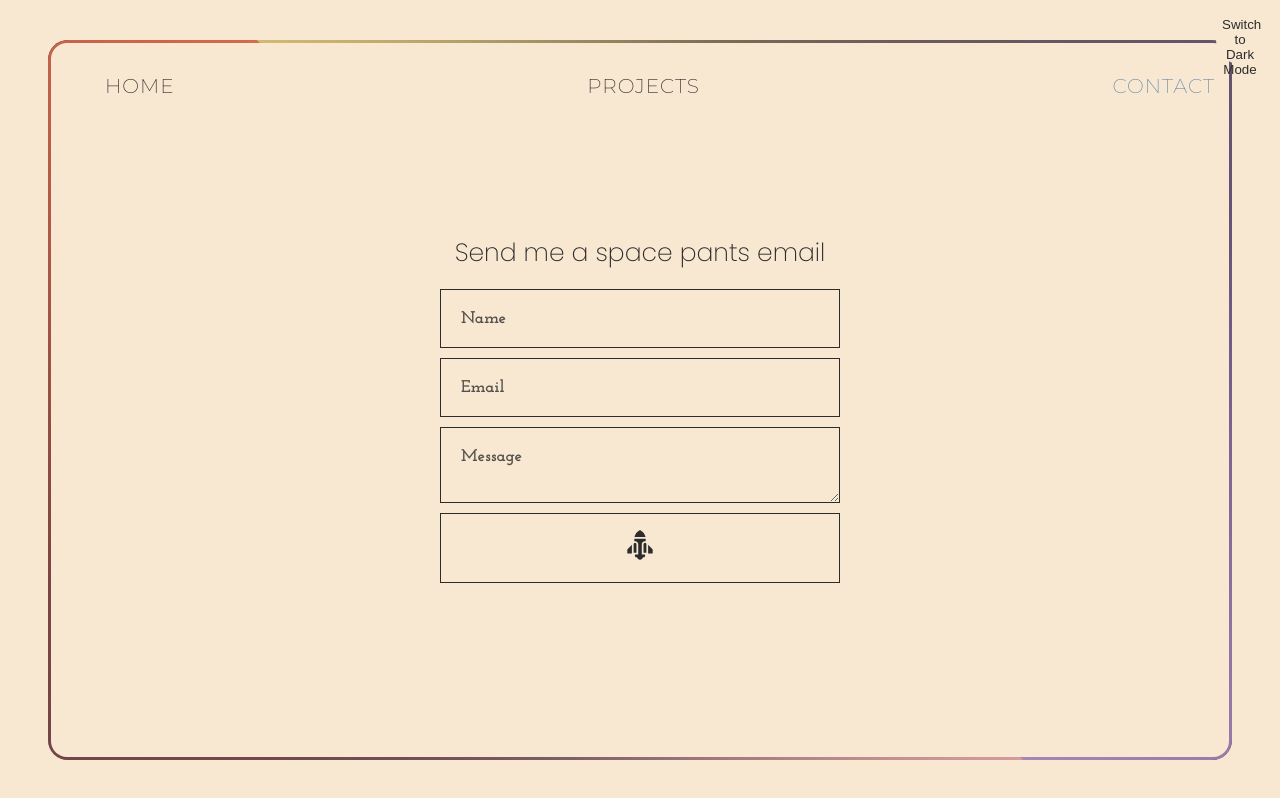
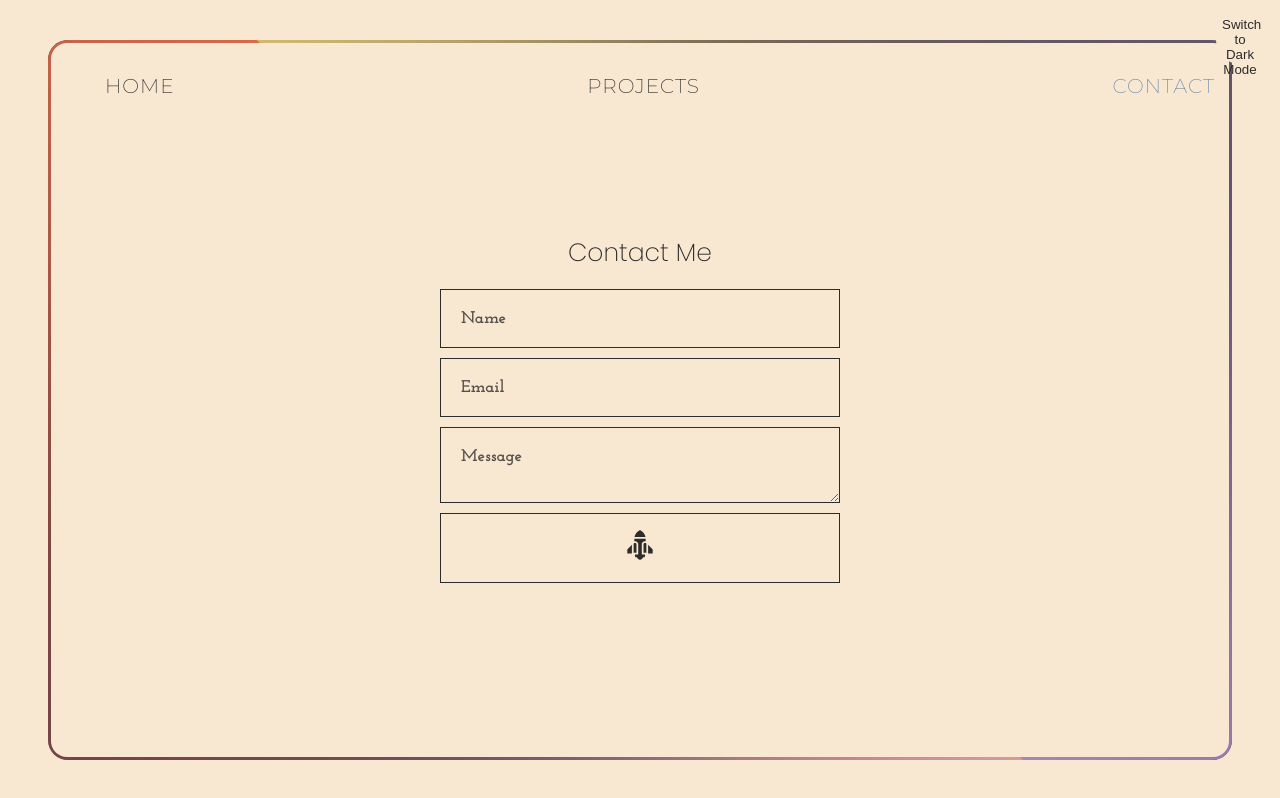
Before and after one commit to giolmartin/portfolio, a React (Create React App) app: page /contact in a window 1280 px wide. Built offline with nearby package versions, Linux system fonts and the light colour scheme.

Commit message:
message contact form

```diff
--- a/src/components/ContactForm/contactForm.component.tsx
+++ b/src/components/ContactForm/contactForm.component.tsx
@@ -164,7 +164,7 @@ const ContactForm: React.FC = () => {
             </Button>
           </Update>
         )}
-        <Title className='inp'>Send me a space pants email</Title>
+        <Title className='inp'>Contact Me</Title>
         <Input className='inp' type='text' placeholder='Name' />
         <Input className='inp' type='text' placeholder='Email' />
         <TextArea className='inp' placeholder='Message' />
```
